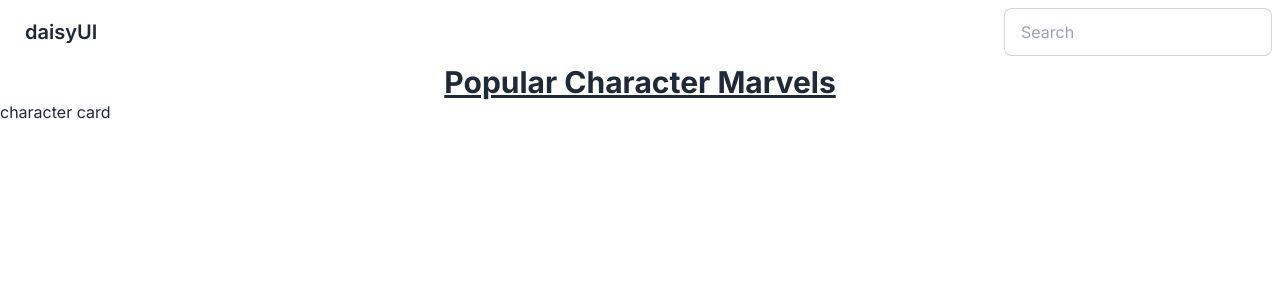
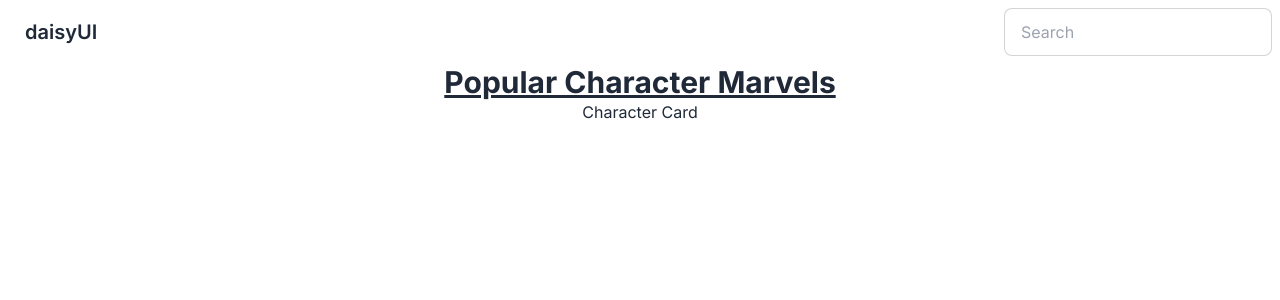
Before and after one commit to laevad/marvel-pedia, a Next.js app: page / in a window 1280 px wide. Shown: the top 300 px of the page. Built offline with nearby package versions, Linux system fonts and the light colour scheme.

Commit message:
transfer the components

```diff
--- a/app/components/CharacterCard.tsx
+++ b/app/components/CharacterCard.tsx
@@ -1,7 +1,7 @@
 export const CharacterCard = () => {
 	return (
 		<>
-			character card
+			Character Card
 		</>
 	)
 }
--- a/app/page.tsx
+++ b/app/page.tsx
@@ -6,10 +6,10 @@
     <main>
       <div className={"container text-center"}>
           <h1 className={"text-3xl font-bold underline"}>Popular Character Marvels</h1>
+          <div className="grid gap-4">
+              <CharacterCard/>
+          </div>
       </div>
-        <div className="grid gap-4">
-            <CharacterCard/>
-        </div>
     </main>
   )
 }
```
